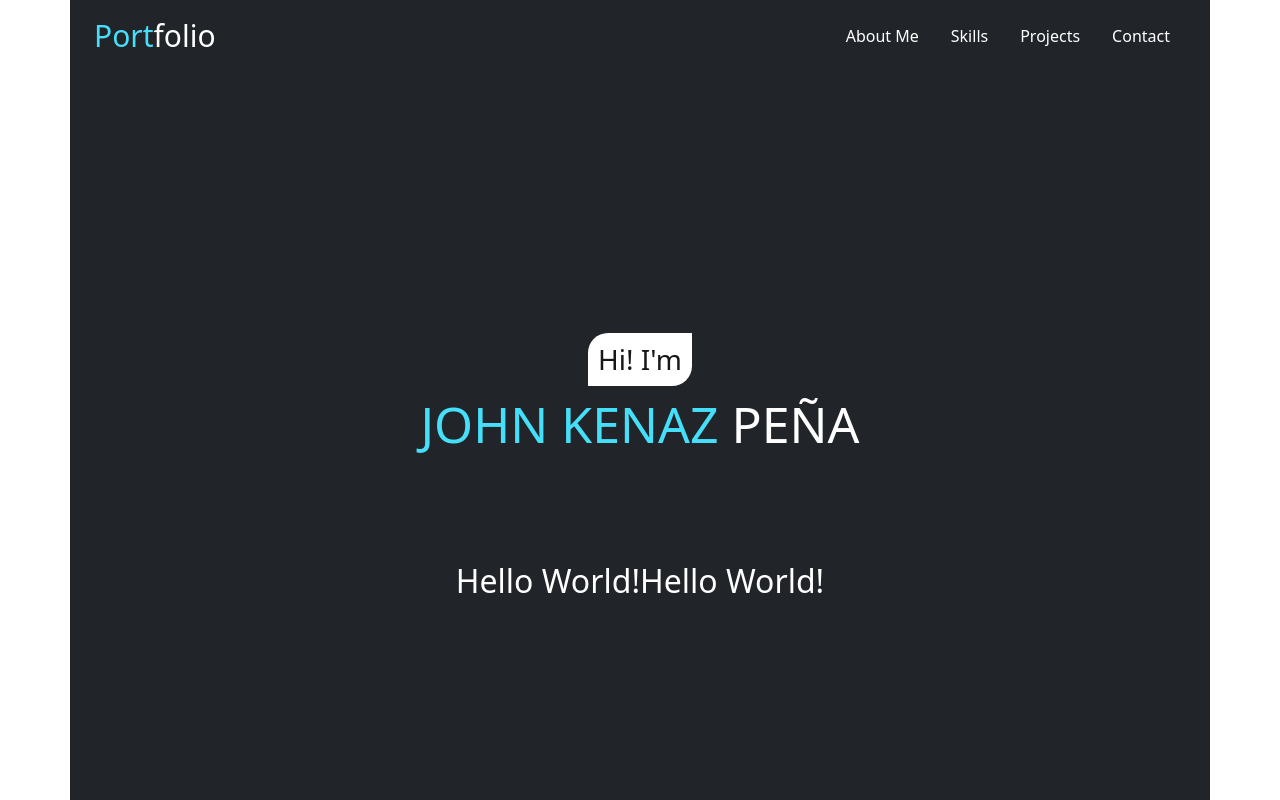
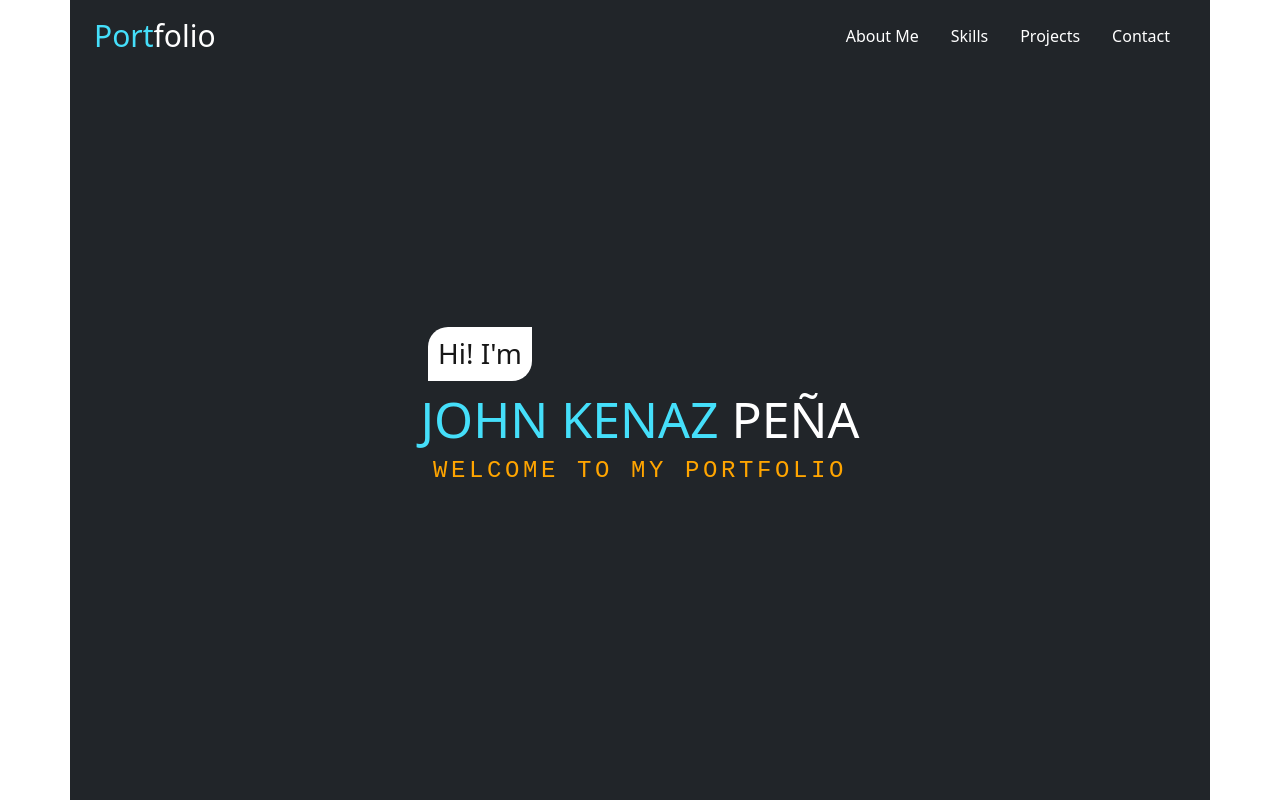
Before and after one commit to JohnKenaz/Portfolio, a plain HTML site: page index.html in a window 1280 px wide. Shown: the top 800 px of the page. Drawn offline with nearby package versions, Linux system fonts and the light colour scheme.

Commit message:
I have added typewritter effect on my home page.

```diff
--- a/css/style.css
+++ b/css/style.css
@@ -5,6 +5,16 @@
     color: white;
     padding: 10px;
 }
+
+#typewriter {
+  overflow: hidden; /* hide overflow text */
+  white-space: nowrap; /* prevent line breaks */
+  font-size: 24px;
+  font-family: monospace;
+  letter-spacing: .15em;
+  color: orange;
+}
+
 @media screen and (max-width: 768px) {
     #head {
         font-size: 14px important;
--- a/index.html
+++ b/index.html
@@ -36,10 +36,10 @@
       </div>
     </nav>
     <!-- Home -->
-    <div class="col-lg-12 vh-100 d-flex flex-column justify-content-center align-items-center border-bottom border-white">
-      <h3 class="" style="color: rgba(0, 0, 0, 0.911); background-color:  rgb(255, 255, 255); border-top-left-radius:20px; border-bottom-right-radius:20px; padding: 10px;">Hi! I'm</h3>
+    <div class="col-lg-12 vh-100 d-flex flex-column justify-content-center align-items-center border-bottom border-white" style="margin-top: -60px;">
+      <h3 style="color: rgba(0, 0, 0, 0.911); background-color:  rgb(255, 255, 255); border-top-left-radius:20px; border-bottom-right-radius:20px; padding: 10px; margin-left: -320px;">Hi! I'm</h3>
       <h1 id="head" style="color: white; padding-bottom: 100px; font-size: 50px;"><span style="color: rgb(69, 223, 250);">JOHN KENAZ </span>PEÑA</h1>
-      <h2 id="typewriter" style="color: white;">Hello World!</h2>
+      <h2 id="typewriter" style="margin-top: -100px;"></h2>
     </div>
 
     <!-- About ME -->
@@ -151,18 +151,25 @@
 
   <!-- SCRIPT -->
   <script>
-    var i = 0;
-    var txt = 'Hello World!';
-    var speed = 50;
+      const text = "WELCOME TO MY PORTFOLIO";
+let index = 0;
 
-    function typeWriter() {
-      if (i < txt.length) {
-        document.getElementById("typewriter").innerHTML += txt.charAt(i);
-        i++;
-        setTimeout(typeWriter, speed);
-      }
-    }
-      typeWriter();
+function typeWriter() {
+  if (index < text.length) {
+    document.getElementById("typewriter").innerHTML += text.charAt(index);
+    index++;
+    setTimeout(typeWriter, Math.floor(Math.random() * 100) + 50); // use variable delay of 50-250ms
+  }
+  else {
+    setTimeout(function() {
+      document.getElementById("typewriter").innerHTML = ""; // Clear the current text
+      index = 0; // Reset the index variable to 0 to repeat typing
+      typeWriter(); // Start typing again
+    }, 3000); // Wait for 3 second before starting again
+  }
+}
+
+typeWriter();
   </script>
 </body>
 </html>
```
